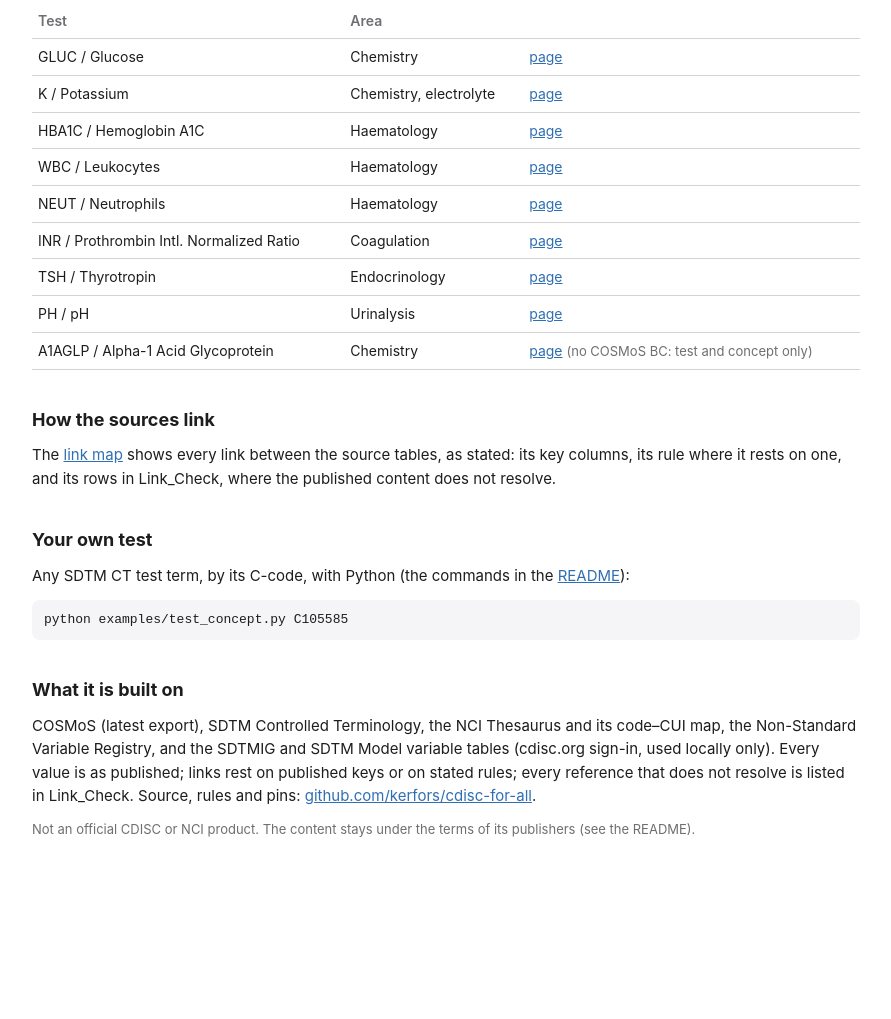
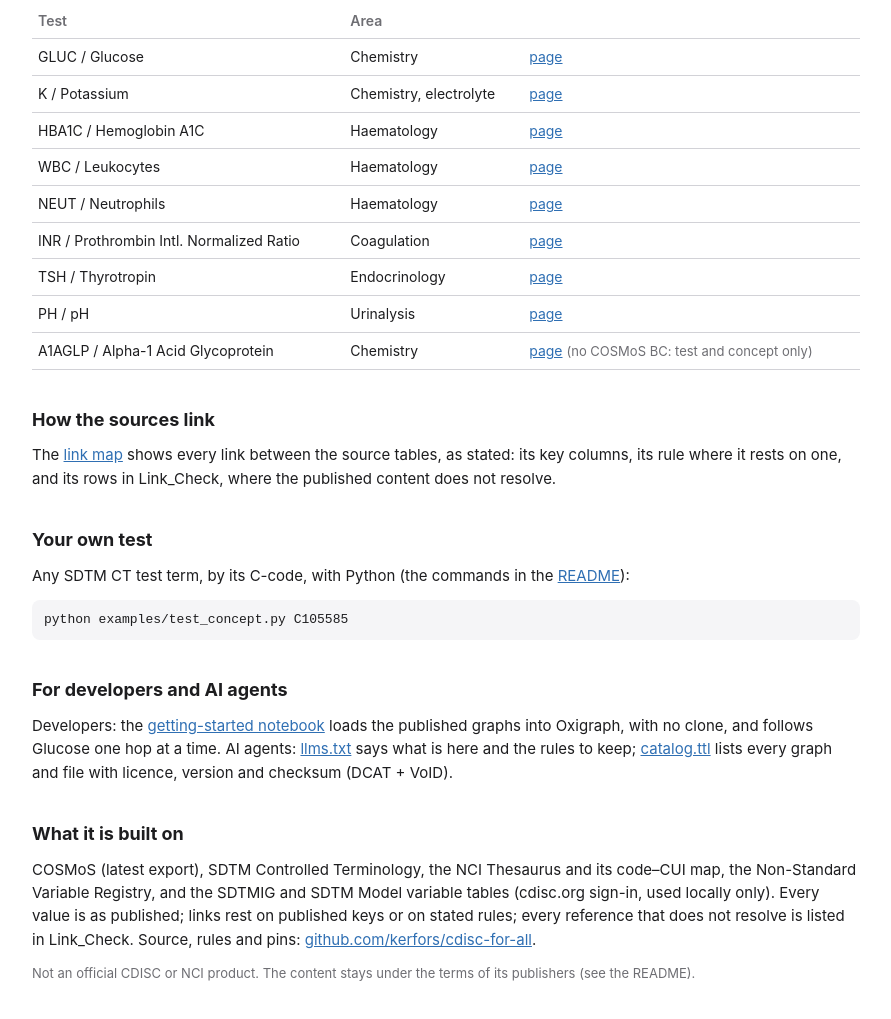
Before and after one commit to kerfors/cdisc-for-all, a plain HTML site: page index.html in a window 1280 px wide. Shown: the part 483-1502 px from the top of the page, without its empty margins (194-1085 px from the left). Before the commit the page ends 1382 px from the top, so only its background shows below. Drawn offline with Linux system fonts and the light colour scheme.

Commit message:
Documentation: where to start (content)
Co-Authored-By: Claude Opus 5.5 <noreply@anthropic.com>

```diff
--- a/index.html
+++ b/index.html
@@ -61,6 +61,9 @@ pre { background: var(--panel); border-radius: 8px; padding: 10px 12px; overflow
 <p>Any SDTM CT test term, by its C-code, with Python (the commands in the <a href="https://github.com/kerfors/cdisc-for-all#using-it-the-test-concept-graph">README</a>):</p>
 <pre>python examples/test_concept.py C105585</pre>
 
+<h2>For developers and AI agents</h2>
+<p>Developers: the <a href="https://github.com/kerfors/cdisc-for-all/blob/main/examples/Getting_Started.ipynb">getting-started notebook</a> loads the published graphs into Oxigraph, with no clone, and follows Glucose one hop at a time. AI agents: <a href="llms.txt">llms.txt</a> says what is here and the rules to keep; <a href="catalog.ttl">catalog.ttl</a> lists every graph and file with licence, version and checksum (DCAT + VoID).</p>
+
 <h2>What it is built on</h2>
 <p>COSMoS (latest export), SDTM Controlled Terminology, the NCI Thesaurus and its code–CUI map, the Non-Standard Variable Registry, and the SDTMIG and SDTM Model variable tables (cdisc.org sign-in, used locally only). Every value is as published; links rest on published keys or on stated rules; every reference that does not resolve is listed in Link_Check. Source, rules and pins: <a href="https://github.com/kerfors/cdisc-for-all">github.com/kerfors/cdisc-for-all</a>.</p>
 <p class="muted">Not an official CDISC or NCI product. The content stays under the terms of its publishers (see the README).</p>
```
Also changed, not shown: llms.txt, 3 other files.
